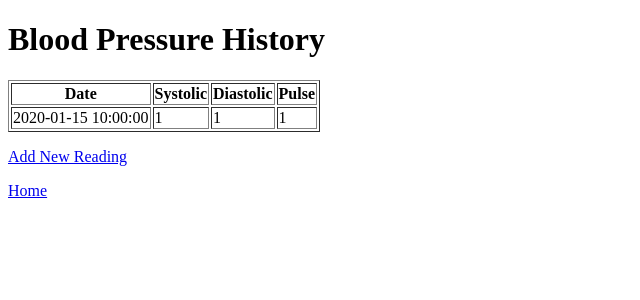
After one commit to jkurilo75/health-tracker, a Flask app: page /bp/history in a window 1280 px wide. The commit adds this page. Shown: the top 300 px of the page, without its empty margins (0-640 px from the left). Run offline with Flask 3, Linux system fonts and the light colour scheme; tables that the repository leaves empty hold one stand-in row (values such as "Sample post").

Commit message:
added blood pressure form and show history with sqlite DB to keep it

```diff
--- a/app.py
+++ b/app.py
@@ -1,10 +1,82 @@
-from flask import Flask, render_template
+from flask import Flask, render_template, request, redirect
+import sqlite3
 
 app = Flask(__name__)
+
+DATABASE = "health.db"
+
+
+def init_db():
+    conn = sqlite3.connect(DATABASE)
+
+    conn.execute("""
+        CREATE TABLE IF NOT EXISTS blood_pressure (
+            id INTEGER PRIMARY KEY AUTOINCREMENT,
+            recorded_at DATETIME DEFAULT CURRENT_TIMESTAMP,
+            systolic INTEGER NOT NULL,
+            diastolic INTEGER NOT NULL,
+            pulse INTEGER
+        )
+    """)
+
+    conn.commit()
+    conn.close()
+
 
 @app.route("/")
 def home():
     return render_template("index.html")
 
+
+@app.route("/bp/add", methods=["GET", "POST"])
+def add_bp():
+
+    if request.method == "POST":
+
+        systolic = request.form["systolic"]
+        diastolic = request.form["diastolic"]
+        pulse = request.form["pulse"]
+
+        conn = sqlite3.connect(DATABASE)
+
+        conn.execute(
+            """
+            INSERT INTO blood_pressure
+            (systolic, diastolic, pulse)
+            VALUES (?, ?, ?)
+            """,
+            (systolic, diastolic, pulse)
+        )
+
+        conn.commit()
+        conn.close()
+
+        return redirect("/bp/history")
+
+    return render_template("add_bp.html")
+
+
+@app.route("/bp/history")
+def bp_history():
+
+    conn = sqlite3.connect(DATABASE)
+
+    readings = conn.execute(
+        """
+        SELECT *
+        FROM blood_pressure
+        ORDER BY recorded_at DESC
+        """
+    ).fetchall()
+
+    conn.close()
+
+    return render_template(
+        "bp_history.html",
+        readings=readings
+    )
+
+
 if __name__ == "__main__":
+    init_db()
     app.run(debug=True)
--- /dev/null
+++ b/templates/bp_history.html
@@ -0,0 +1,41 @@
+<!DOCTYPE html>
+<html>
+<head>
+    <title>Blood Pressure History</title>
+</head>
+<body>
+
+<h1>Blood Pressure History</h1>
+
+<table border="1">
+
+<tr>
+    <th>Date</th>
+    <th>Systolic</th>
+    <th>Diastolic</th>
+    <th>Pulse</th>
+</tr>
+
+{% for row in readings %}
+
+<tr>
+    <td>{{ row[1] }}</td>
+    <td>{{ row[2] }}</td>
+    <td>{{ row[3] }}</td>
+    <td>{{ row[4] }}</td>
+</tr>
+
+{% endfor %}
+
+</table>
+
+<p>
+    <a href="/bp/add">Add New Reading</a>
+</p>
+
+<p>
+    <a href="/">Home</a>
+</p>
+
+</body>
+</html>
```
Also changed, not shown: templates/add_bp.html (added, +46 -0 lines), templates/index.html (+13 -0 lines).
